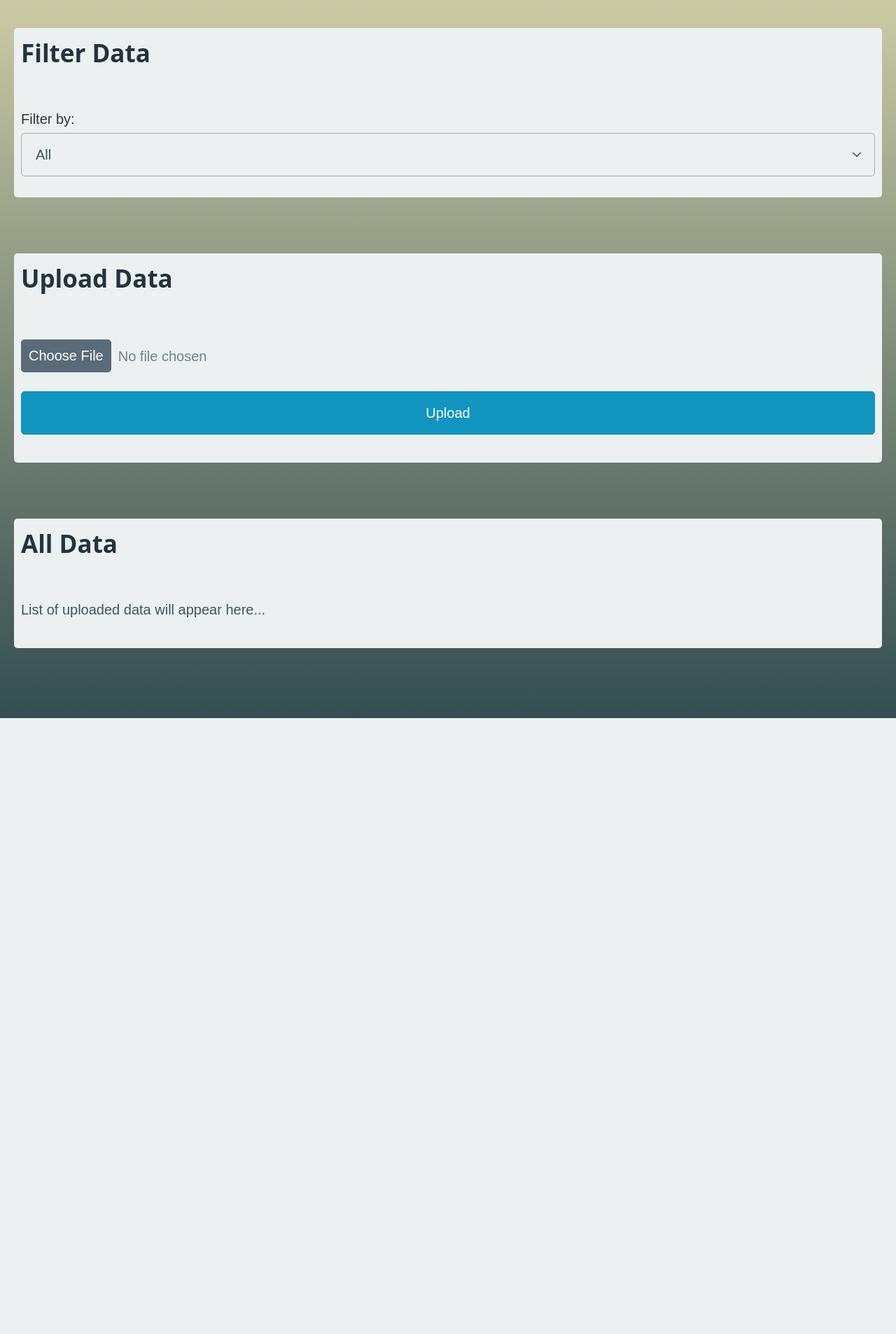
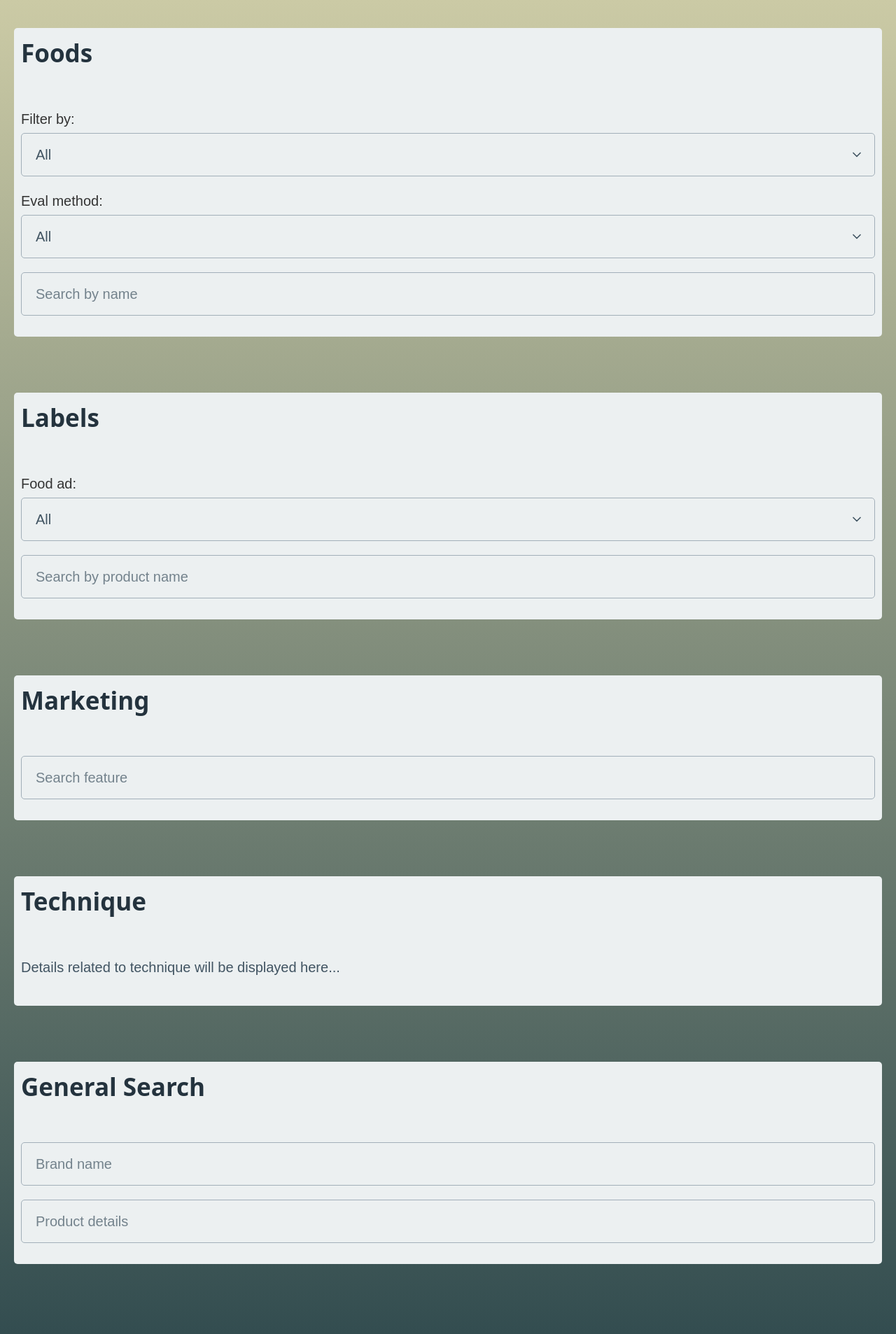
Before and after one commit to inaralalani/cpsc471-g24, a Django app: template Webpage/webpage/templates/researchers data.html in a window 1280 px wide. Shown: the whole page at 70% size. Before the commit the page ends 1026 px from the top, so only its background shows below. Run offline with Django 5.2, Linux system fonts and the light colour scheme; the template is opened without the code that fills it, so the values that code supplies are empty.

Commit message:
Update researchers data.html

```diff
--- a/Webpage/webpage/templates/researchers data.html
+++ b/Webpage/webpage/templates/researchers data.html
@@ -12,13 +12,7 @@
             color: #333;
             padding: 20px;
         }
-        .upload-section {
-            margin-top: 20px;
-            background-color: #ecf0f1;
-            padding: 10px;
-            border-radius: 5px;
-        }
-        .data-management {
+        .section {
             margin-top: 20px;
             background-color: #ecf0f1;
             padding: 10px;
@@ -27,30 +21,59 @@
     </style>
 </head>
 <body>
-    <section class="data-management">
-        <h2>Filter Data</h2>
+    <!-- Foods Tab -->
+    <section class="section">
+        <h2>Foods</h2>
         <div>
-            <label for="filter">Filter by:</label>
-            <select id="filter">
+            <label for="food-filter">Filter by:</label>
+            <select id="food-filter">
                 <option value="all">All</option>
-                <option value="recent">Most Recent</option>
-                <option value="oldest">Oldest</option>
+                <option value="healthy">Healthy</option>
+                <option value="unhealthy">Unhealthy</option>
             </select>
+            <label for="food-eval">Eval method:</label>
+            <select id="food-eval">
+                <option value="all">All</option>
+                <!-- Add eval method options here -->
+            </select>
+            <input type="text" id="food-name" placeholder="Search by name">
         </div>
     </section>
 
-    <section class="upload-section">
-        <h2>Upload Data</h2>
-        <form action="upload.php" method="post" enctype="multipart/form-data">
-            <input type="file" name="dataFile" id="dataFile">
-            <button type="submit">Upload</button>
-        </form>
+    <!-- Labels Tab -->
+    <section class="section">
+        <h2>Labels</h2>
+        <div>
+            <label for="label-filter">Food ad:</label>
+            <select id="label-filter">
+                <option value="all">All</option>
+                <option value="yes">Yes</option>
+                <option value="no">No</option>
+            </select>
+            <input type="text" id="product-name" placeholder="Search by product name">
+        </div>
     </section>
 
-    <section class="data-management">
-        <h2>All Data</h2>
-        <div id="data-list">
-            <p>List of uploaded data will appear here...</p>
+    <!-- Marketing Tab -->
+    <section class="section">
+        <h2>Marketing</h2>
+        <div>
+            <input type="text" id="marketing-feature" placeholder="Search feature">
+        </div>
+    </section>
+
+    <!-- Technique Tab -->
+    <section class="section">
+        <h2>Technique</h2>
+        <p>Details related to technique will be displayed here...</p>
+    </section>
+
+    <!-- Brand and Product Fields -->
+    <section class="section">
+        <h2>General Search</h2>
+        <div>
+            <input type="text" id="brand-name" placeholder="Brand name">
+            <input type="text" id="product-details" placeholder="Product details">
         </div>
     </section>
 </body>
```
